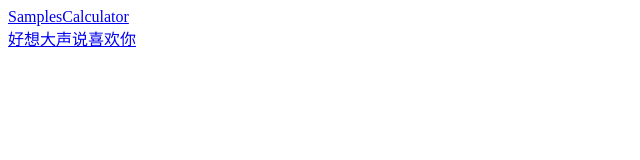
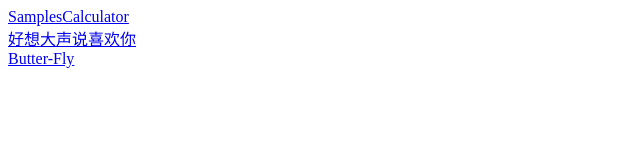
Before and after one commit to selong1234/selong1234.github.io, a plain HTML site: page index.html in a window 1280 px wide. Shown: the full height of the page, 0-640 px from the left. Drawn offline with Linux system fonts and the light colour scheme.

Commit message:
Update index.html
add butter-fly

```diff
--- a/index.html
+++ b/index.html
@@ -12,6 +12,7 @@
 <body>
 <div><a href="SamplesCalculator/SamplesCalculator.html">SamplesCalculator</a></div>
     <div><a href="kimigasukidato.html">好想大声说喜欢你</a></div>
+    <div><a href="butter-fly.html">Butter-Fly</a></div>
     <!-- <div class="Background">
         <div class="Panel">
             <button class="ON">
```
